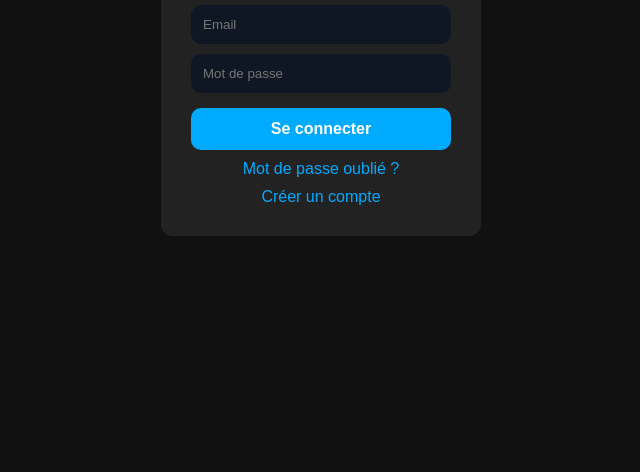
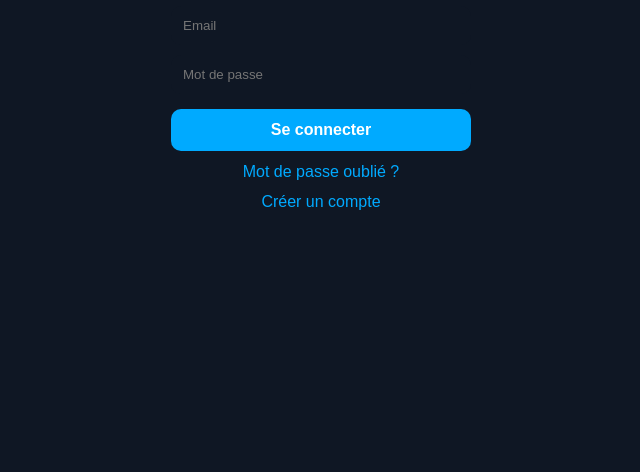
Before and after one commit to fofana7/Projet-js, a plain HTML site: page login.html in a window 1280 px wide. Shown: the part 328-800 px from the top of the page, without its empty margins (319-959 px from the left). Drawn offline with Linux system fonts and the light colour scheme.

Commit message:
Correction ddu soucis avec les couleurs

```diff
--- a/login.css
+++ b/login.css
@@ -23,7 +23,7 @@
       margin-bottom: 25px;
     }
 
-    /* --- CORRECTION FINALE --- */
+
     .box input,
     .box button {
       width: 100%;
@@ -32,12 +32,12 @@
       margin: 10px 0;
       border-radius: 10px;
       border: 0;
-      box-sizing: border-box;   /* essentiel */
+      box-sizing: border-box;
     }
 
     .box input {
       background:#0f1724;
-      color: white;
+      color: #0f1724;
     }
 
     .box button {
--- a/login.html
+++ b/login.html
@@ -4,14 +4,7 @@
   <meta charset="utf-8">
   <title>Connexion — MiniRéseau</title>
   <link rel="stylesheet" href="login.css">
-  <style>
-    body { display:flex; justify-content:center; align-items:center; height:100vh; background:#111; color:white; }
-    .box { background:#222; padding:30px; border-radius:12px; width:320px; }
-    .box h2 { text-align:center; margin-bottom:20px; }
-    input { width:100%; padding:10px; margin:8px 0; border-radius:8px; border:0; background:#333; color:white; }
-    button { width:100%; padding:10px; margin-top:10px; border:0; background:#00aaff; color:white; border-radius:8px; cursor:pointer; }
-    .toggle { margin-top:10px; text-align:center; cursor:pointer; color:#0af; }
-  </style>
+
 </head>
 <body>
 
```
